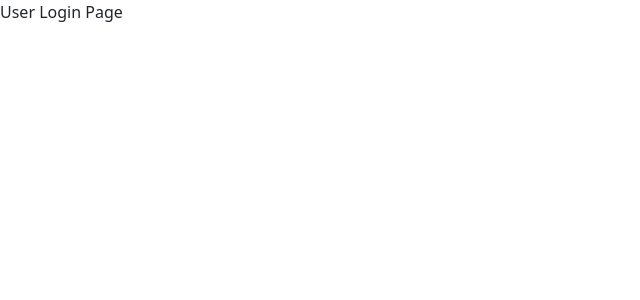
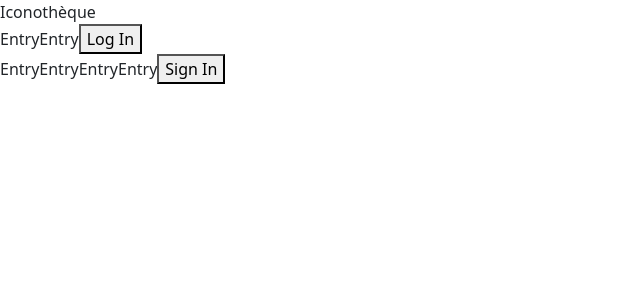
Before and after one commit to Johblanc/iconotheque_front, a React (Create React App) app: page / in a window 1280 px wide. Shown: the top 300 px of the page, without its empty margins (0-640 px from the left). Built offline with nearby package versions, Linux system fonts and the light colour scheme.

Commit message:
Body : UserLogInPage skeleton

```diff
--- a/src/User/Pages/UserLogInPage.tsx
+++ b/src/User/Pages/UserLogInPage.tsx
@@ -1,3 +1,5 @@
+import { AppHeader } from "../../App/Components/AppHeader";
+import { Entry } from "../../Utilities/Components/Entry";
 
 
 /**
@@ -7,5 +9,23 @@
  */
 export function UserLogInPage() : JSX.Element
 {
-  return <>User Login Page</>
+  return (
+    <div>
+      <AppHeader/>
+      <div>
+      <div>
+        <Entry/>
+        <Entry/>
+        <button>Log In</button>
+      </div>
+      <div>
+        <Entry/>
+        <Entry/>
+        <Entry/>
+        <Entry/>
+        <button>Sign In</button>
+      </div>
+      </div>
+    </div>
+  )
 }
```
